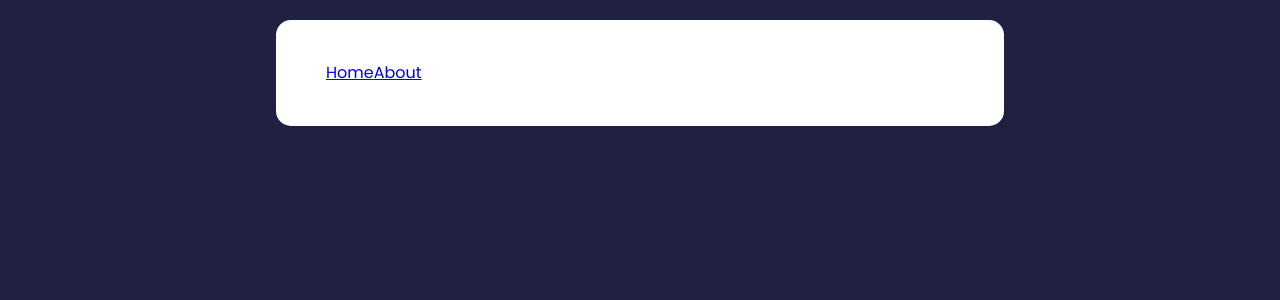
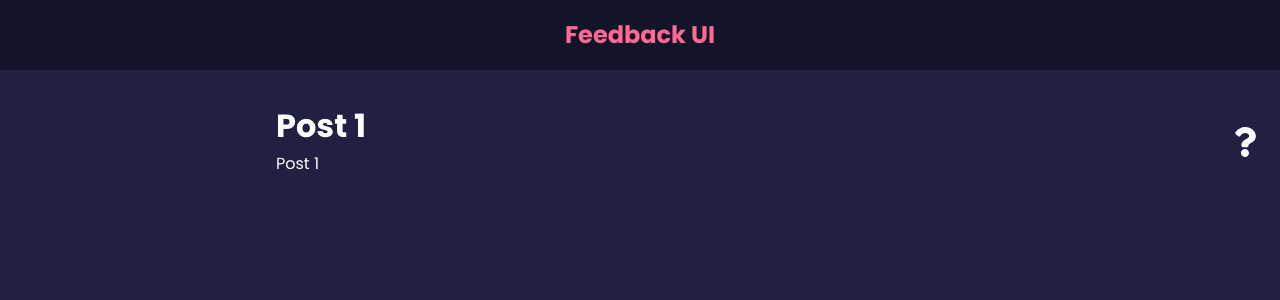
Before and after one commit to techstackmedia/feedback-app, a React (Create React App) app: page /post/1/1 in a window 1280 px wide. Before the commit this address had no page. Shown: the top 300 px of the page. Built offline with nearby package versions, Linux system fonts and the light colour scheme; the HTML template or start-up script is replaced by a standard one.

Commit message:
implement react router dom useParam feature

```diff
--- a/src/App.js
+++ b/src/App.js
@@ -2,30 +2,24 @@ import PropTypes from 'prop-types';
 import Header from './components/Header/Header';
 import Button from './shared/Button';
 import { FeedbackProvider } from './context/FeedbackContext';
-import { BrowserRouter, Route, Routes, NavLink } from 'react-router-dom';
+import { BrowserRouter, Route, Routes } from 'react-router-dom';
 import About from './pages/About';
 import Home from './pages/Home/Home';
-import Card from './shared/Card';
+import Post from './components/Post/Post';
+import AboutIconLink from './components/AboutIconLink/AboutIconLink';
 
 const App = () => {
   return (
     <FeedbackProvider>
       <BrowserRouter>
+        <Header />
         <Routes>
           <Route path="/" element={<Home />}></Route>
           <Route path="/about" element={<About />}></Route>
+          <Route path="/about" element={<About />}></Route>
+          <Route path="/post/:id/:name" element={<Post />}></Route>
         </Routes>
-        <div className='container'>
-          <Card>
-            <NavLink to="/" activeClassName="active">
-              Home
-            </NavLink>
-
-            <NavLink to="/about" activeClassName="active">
-              About
-            </NavLink>
-          </Card>
-        </div>
+        <AboutIconLink />
       </BrowserRouter>
     </FeedbackProvider>
   );
--- /dev/null
+++ b/src/components/Post/Post.jsx
@@ -0,0 +1,14 @@
+import { useParams } from 'react-router-dom';
+
+const Post = () => {
+  const params = useParams();
+
+  return (
+    <div className="container">
+      <h1>Post {params.id}</h1>
+      <p>Post {params.name}</p>
+    </div>
+  );
+};
+
+export default Post;
--- a/src/index.css
+++ b/src/index.css
@@ -250,8 +250,3 @@ input:focus {
     width: 80%;
   }
 }
-
-.active {
-  background: #000;
-  color: red;
-}
--- a/src/pages/About.jsx
+++ b/src/pages/About.jsx
@@ -1,10 +1,8 @@
 import { Link } from 'react-router-dom';
 import Card from '../shared/Card';
-import Header from '../components/Header/Header';
 const About = () => {
   return (
     <>
-      <Header />
       <div className="container">
         <Card>
           <div className="about">
--- a/src/pages/Home/Home.jsx
+++ b/src/pages/Home/Home.jsx
@@ -1,13 +1,10 @@
 import { motion } from 'framer-motion';
-import Header from '../../components/Header/Header';
 import FeedbackForm from '../../components/FeedbackForm/FeedbackForm';
 import FeedbackStats from '../../components/FeedbackStats/FeedbackStats';
 import FeedbackList from '../../components/FeedbackList/FeedbackList';
-import AboutIconLink from '../../components/AboutIconLink/AboutIconLink';
 const Home = () => {
   return (
     <>
-      <Header />
       <div className="container">
         <motion.div
           initial={{ opacity: 0, scale: 0 }}
@@ -19,7 +16,6 @@ const Home = () => {
           <FeedbackList />
         </motion.div>
       </div>
-      <AboutIconLink />
     </>
   );
 };
```
